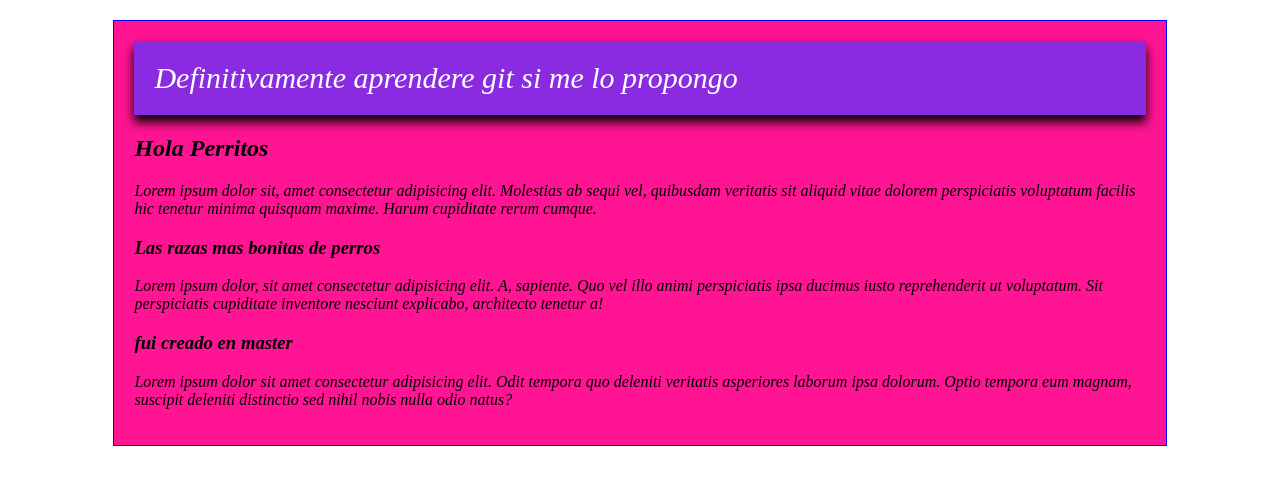
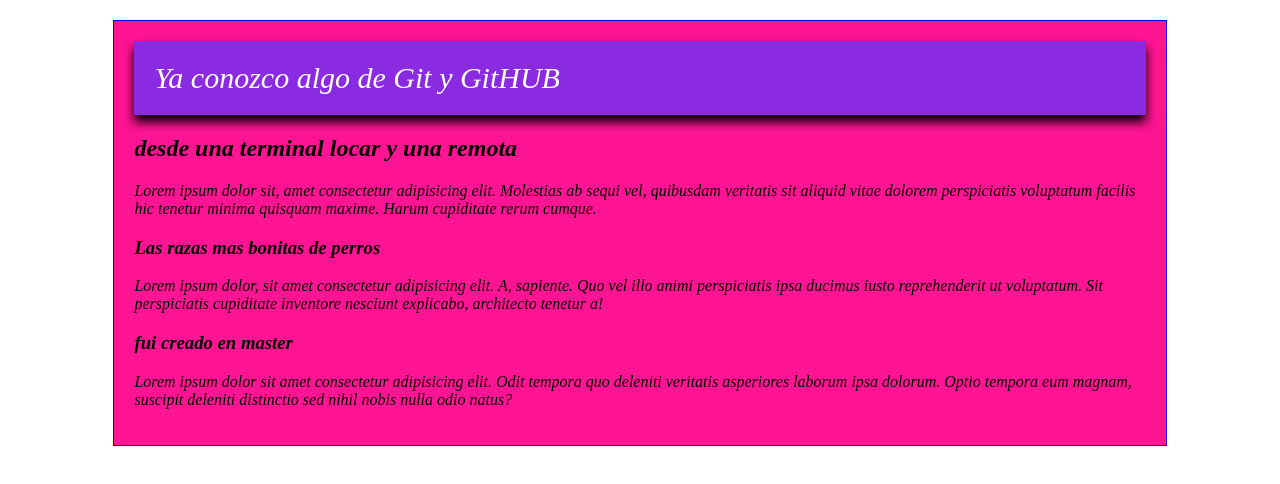
Before and after one commit to eddyvera100/blog_site_bitacora, a plain HTML site: page index.html in a window 1280 px wide. Drawn offline with Linux system fonts and the light colour scheme.

Commit message:
Update index.html

```diff
--- a/index.html
+++ b/index.html
@@ -9,9 +9,9 @@
 </head>
 <body>
     <div class="main">
-        <div class="encabezado">Definitivamente aprendere git si me lo propongo
+        <div class="encabezado">Ya conozco algo de Git y GitHUB
         </div>
-        <h2>Hola Perritos</h2>
+        <h2>desde una terminal locar y una remota</h2>
         <p>
             Lorem ipsum dolor sit, amet consectetur adipisicing elit. Molestias ab sequi vel, quibusdam veritatis sit aliquid vitae dolorem perspiciatis voluptatum facilis hic tenetur minima quisquam maxime. Harum cupiditate rerum cumque.
         </p>
```
